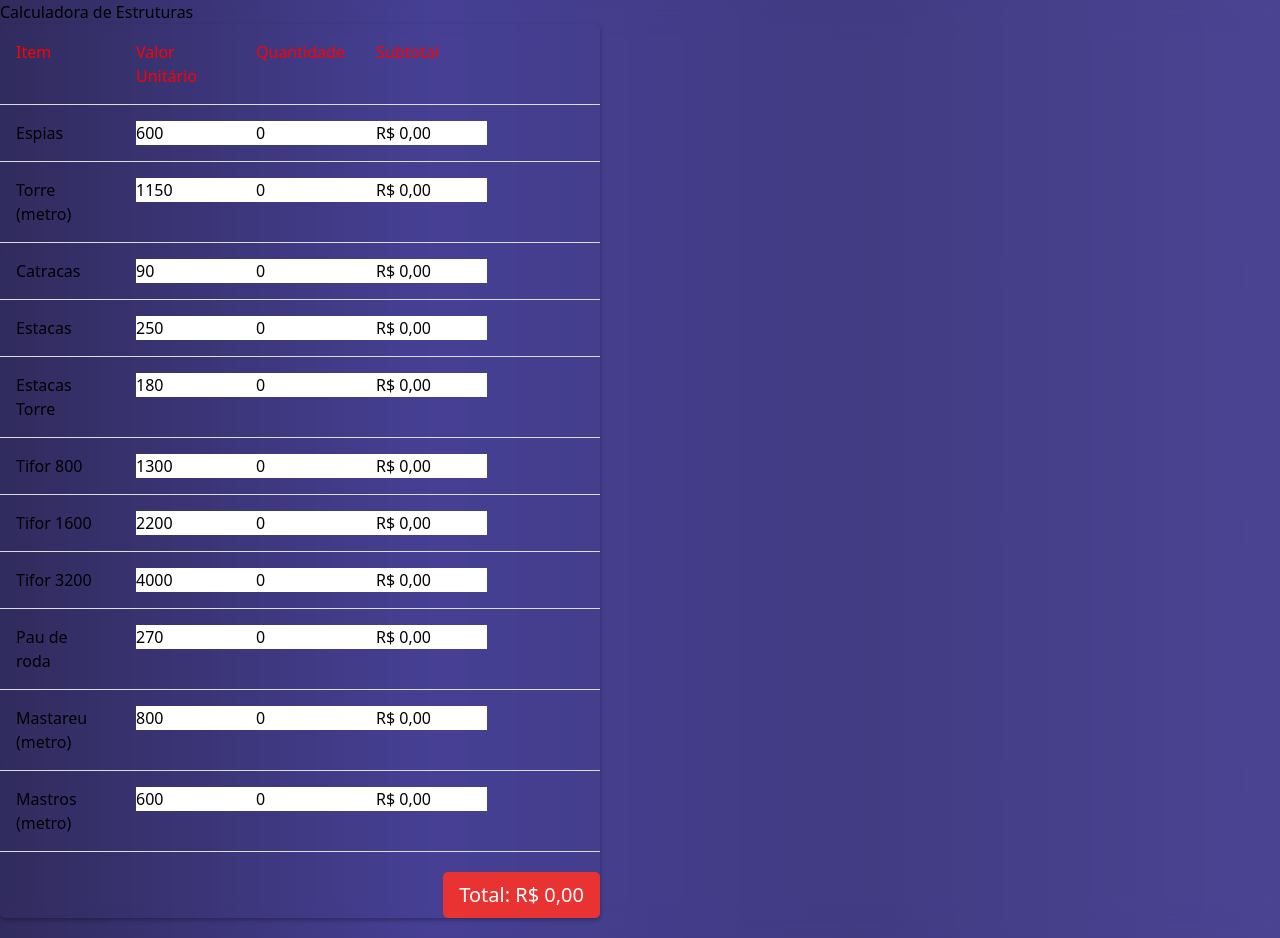
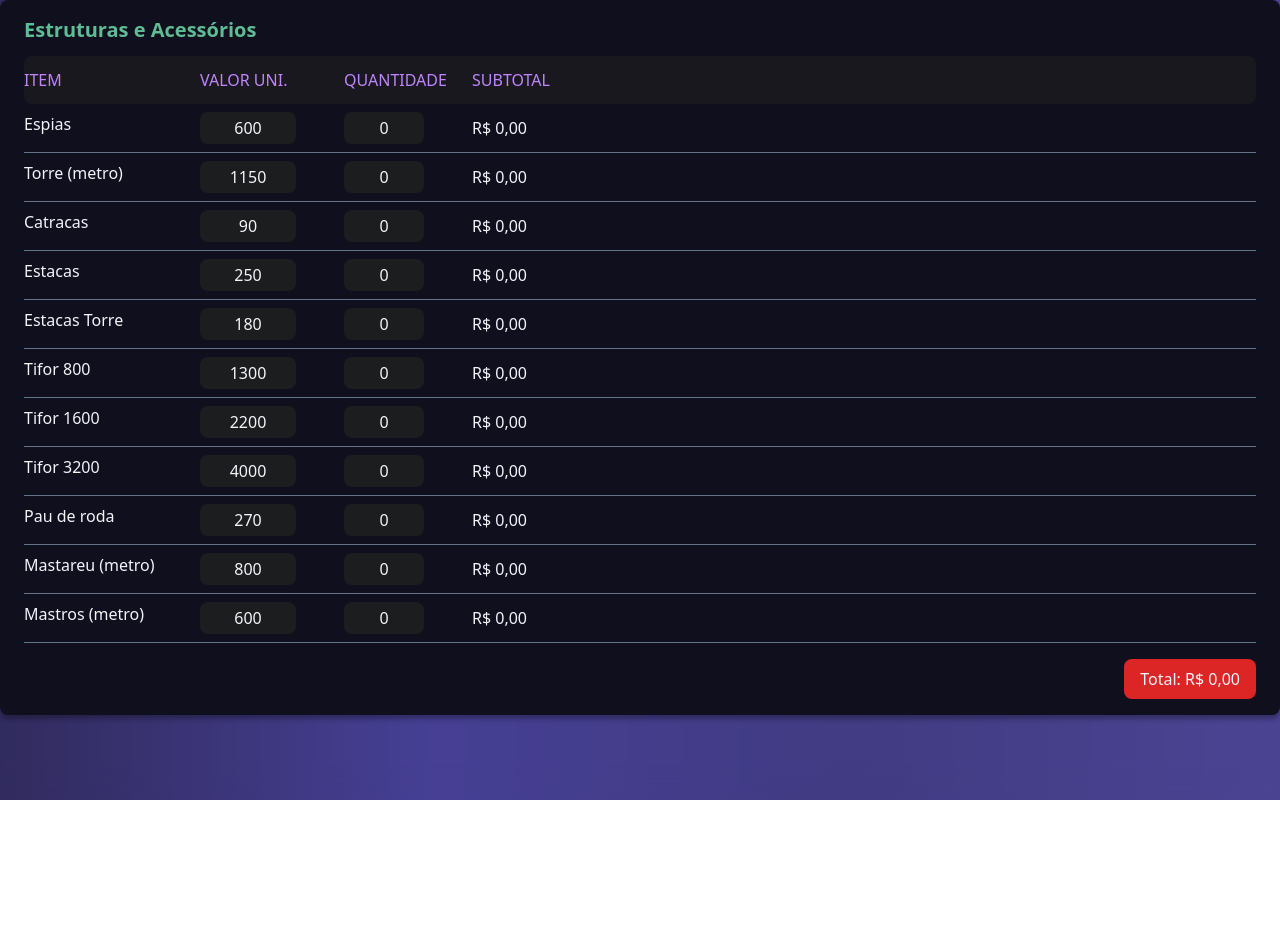
Before and after one commit to VictorBelotto/Sistema-Bocarra, a React (Vite) app: page /CalculadoraEstruturas in a window 1280 px wide. After the commit the page ends 800 px from the top, so only its background shows below. Built offline with nearby package versions, Linux system fonts and the light colour scheme.

Commit message:
refatorado estilos da calculadora de estruturas

```diff
--- a/src/components/CalculadoraEstruturas/CalculadoraEstruturas.jsx
+++ b/src/components/CalculadoraEstruturas/CalculadoraEstruturas.jsx
@@ -4,7 +4,6 @@ import PreenchimentoTabela from './componets/PreenchimentoTabela/PreenchimentoTa
 const CalculadoraEstruturas = () => {
   return (
     <div>
-      <h1>Calculadora de Estruturas</h1>
       <PreenchimentoTabela/>
     </div>
 
--- a/src/components/CalculadoraEstruturas/componets/PreenchimentoTabela/PreenchimentoTabela.jsx
+++ b/src/components/CalculadoraEstruturas/componets/PreenchimentoTabela/PreenchimentoTabela.jsx
@@ -1,6 +1,5 @@
 import React, { useState } from 'react';
 import { ValoresDaEstrutura } from '../../../../scripts/ValoresDaEstrutura';
-import styles from './PreenchimentoTabela.module.css';
 
 const PreenchimentoTabela = () => {
   const [quantidades, setQuantidades] = useState(Array(ValoresDaEstrutura.length).fill(0));
@@ -22,37 +21,42 @@ const PreenchimentoTabela = () => {
     setValoresUnitarios(newValoresUnitarios);
   };
 
+
   const valorTotal = ValoresDaEstrutura.reduce((total, item, index) => total + valoresUnitarios[index] * quantidades[index], 0);
 
   return (
-    <div className={styles.container}>
-      <div className={styles.header}>
-        <h3 className={styles.cell}>Item</h3>
-        <h3 className={styles.cell}>Valor Unitário</h3>
-        <h3 className={styles.cell}>Quantidade</h3>
-        <h3 className={styles.cell}>Subtotal</h3>
+    <div className='flex flex-col px-6 py-4 shadow-card rounded-lg bg-card-escuro text-slate-100'>
+      <h1 className='ti-1 mb-3 text-fundo-verdeH' >Estruturas e Acessórios</h1>
+      <div className='flex py-2 bg-card-contraste gap-4 rounded-lg bg-opacity-70'>
+        <h3 className='w-40 self-center  py-1 text-purple-400 uppercase font-medium'>Item</h3>
+        <h3 className='w-32 self-center  py-1 text-purple-400 uppercase font-medium'>Valor Uni.</h3>
+        <h3 className='w-28 self-center  py-1 text-purple-400 uppercase font-medium'>Quantidade</h3>
+        <h3 className='w-28 self-center  py-1 text-purple-400 uppercase font-medium'>Subtotal</h3>
       </div>
       {ValoresDaEstrutura.map((item, index) => (
-        <div className={styles.row} key={index}>
-          <div className={styles.cell}>{item.label}</div>
-          <div className={styles.cell}>
+        <div className='flex border-b border-slate-500 py-1 gap-4' key={index}>
+          <div className='w-40 py-1'>{item.label}</div>
+
+          <div className='w-32 py-1'>
             <input
+              className='bg-card-contraste w-24 py-1 rounded-lg text-center'
               type="number"
               value={valoresUnitarios[index]}
               onChange={(e) => handleChangeValorUnitario(index, e.target.value)}
             />
           </div>
-          <div className={styles.cell}>
+          <div className='w-28 py-1'>
             <input
+            className='bg-card-contraste w-20 py-1 rounded-lg text-center'
               type="number"
               value={quantidades[index]}
               onChange={(e) => handleChangeQuantidade(index, parseInt(e.target.value))}
             />
           </div>
-          <div className={styles.cell}>{formatarValorBRL(valoresUnitarios[index] * quantidades[index])}</div>
+          <div className='w-28 py-2'>{formatarValorBRL(valoresUnitarios[index] * quantidades[index])}</div>
         </div>
       ))}
-      <div className={styles.total}>
+      <div className='self-end rounded-lg w-fit bg-red-600 px-4 py-2 mt-4'>
         <p>Total: {formatarValorBRL(valorTotal)}</p>
       </div>
     </div>
--- a/src/components/CalculadoraEstruturas/componets/PreenchimentoTabela/PreenchimentoTabela.module.css
+++ /dev/null
@@ -1,45 +0,0 @@
-.container {
-  margin-bottom: 20px;
-  width: 600px;
-  display: flex;
-  flex-direction: column;
-  box-shadow: 0 2px 4px rgba(0, 0, 0, 0.3);
-  border-radius: 5px;
-}
-
-.header {
-  display: flex;
-  border-bottom: 1px solid #ddd;
-  padding: 8px 0;
-}
-
-.cell {
-  width: 120px;
-  padding: 8px 16px;
-}
-
-.row {
-  display: flex;
-  border-bottom: 1px solid #ddd;
-  padding: 8px 0;
-}
-
-.total {
-  margin-top: 20px;
-  background-color: rgb(233, 50, 50);
-  width: fit-content;
-  align-self: flex-end;
-  border-radius: 5px;
-}
-
-.total p{
-  color:#fff;
-  font-size: 20px;
-  font-weight: 500;
-  padding: 8px 16px;
-}
-
-.header h3{
-  margin: 0;
-  color: red;
-}
--- a/src/pages/Home/Home.jsx
+++ b/src/pages/Home/Home.jsx
@@ -73,14 +73,10 @@ const Home = () => {
                   </div>
                 )}
               </div>
-
               <div className="flex rounded-lg bg-card-escuro shadow-card ">
                 <ExibeOrcamentos />
               </div>
 
-              <div className="m-8">
-                <button>Preencher na Planilha</button>
-              </div>
             </main>
           </div>
         </OrcamentoStorage>
```
